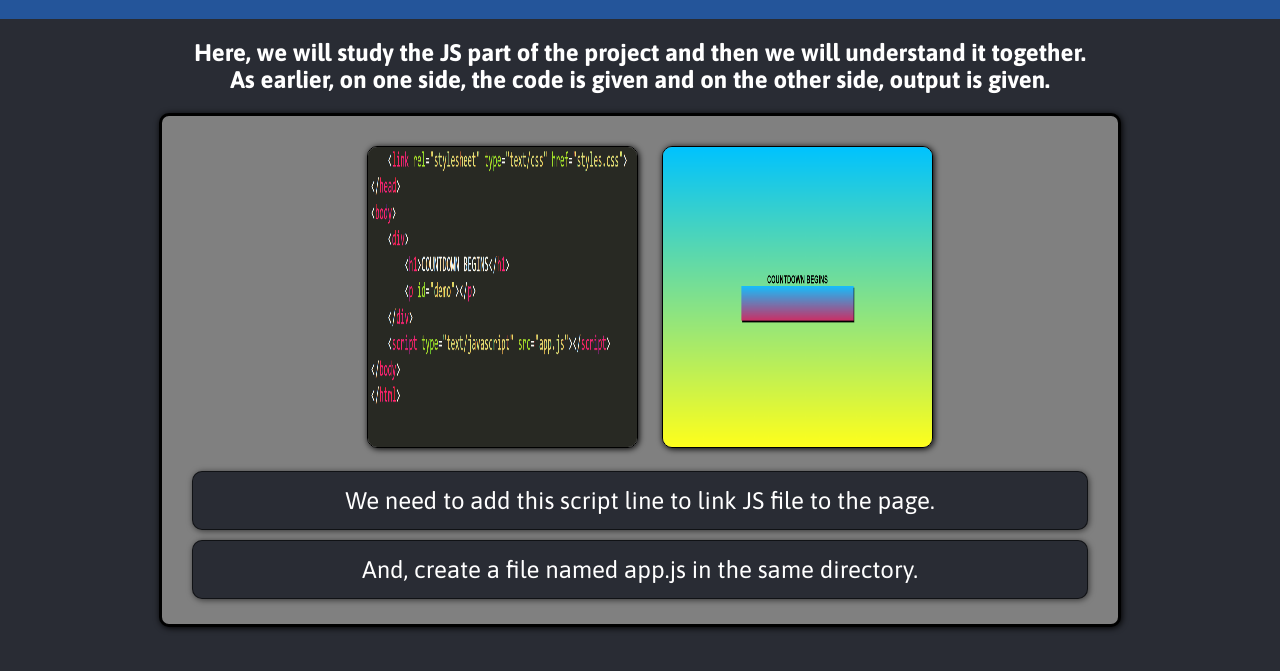
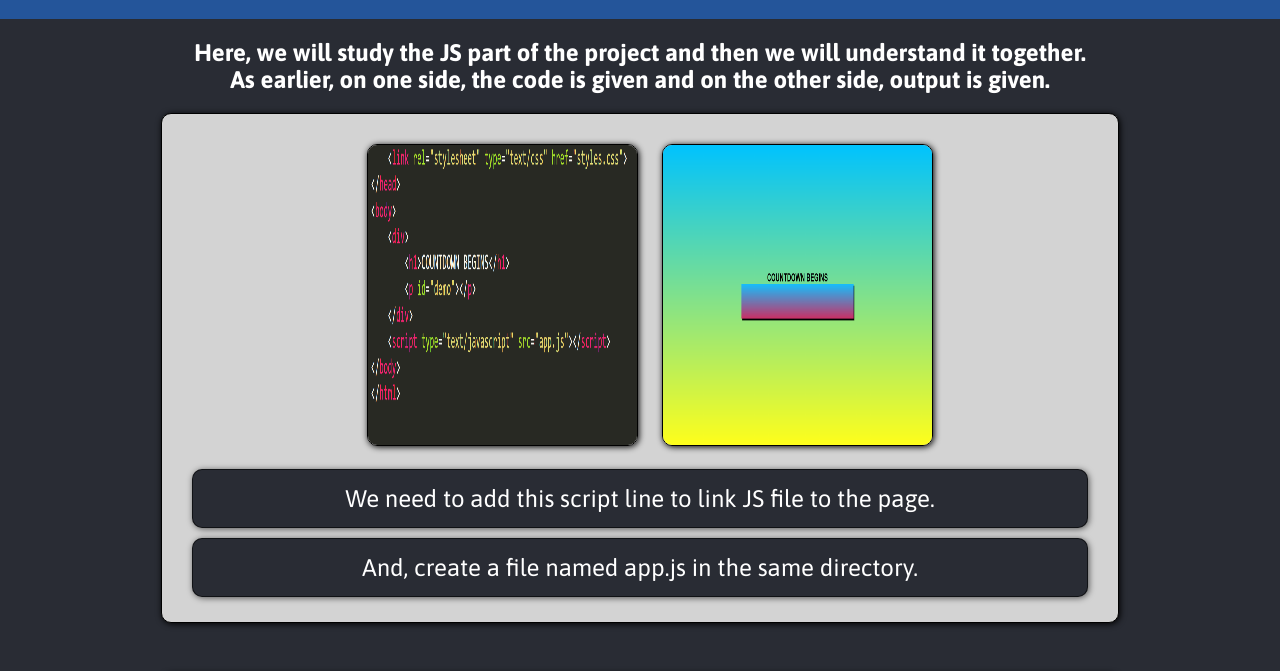
Before and after one commit to lucifer0987/learnCounter, a plain HTML site: page js/js_page.html in a window 1280 px wide. Shown: the part 91-762 px from the top of the page. Drawn offline with Linux system fonts and the light colour scheme.

Commit message:
ui changes 2

```diff
--- a/css/styles.css
+++ b/css/styles.css
@@ -53,10 +53,10 @@ header{
 	padding-top: 30px;
 	padding-bottom: 15px;
 	border-radius: 10px;
-	border: 3px solid #000;
+	border: 1px solid #000;
 	margin-bottom: 50px;
 	box-shadow: 1px 1px 6px #000;
-	background-color: grey;
+	background-color: lightgrey;
 }
 
 .container .item .images {
--- a/html/styles.css
+++ b/html/styles.css
@@ -53,10 +53,10 @@ header{
 	padding-top: 30px;
 	padding-bottom: 15px;
 	border-radius: 10px;
-	border: 3px solid #000;
+	border: 1px solid #000;
 	margin-bottom: 50px;
 	box-shadow: 1px 1px 6px #000;
-	background-color: grey;
+	background-color: lightgrey;
 }
 
 .container .item .images {
--- a/js/styles.css
+++ b/js/styles.css
@@ -53,10 +53,10 @@ header{
 	padding-top: 30px;
 	padding-bottom: 15px;
 	border-radius: 10px;
-	border: 3px solid #000;
+	border: 1px solid #000;
 	margin-bottom: 50px;
 	box-shadow: 1px 1px 6px #000;
-	background-color: grey;
+	background-color: lightgrey;
 }
 
 .container .item .images {
--- a/styles.css
+++ b/styles.css
@@ -44,10 +44,10 @@ header{
 	padding-right: 30px;
 	padding-bottom: 15px;
 	border-radius: 10px;
-	border: 3px solid #000;
+	border: 1px solid #000;
 	margin-bottom: 50px;
 	box-shadow: 1px 1px 6px #000;
-	background-color: grey;
+	background-color: lightgrey;
 }
 
 .container-main .image{
```
